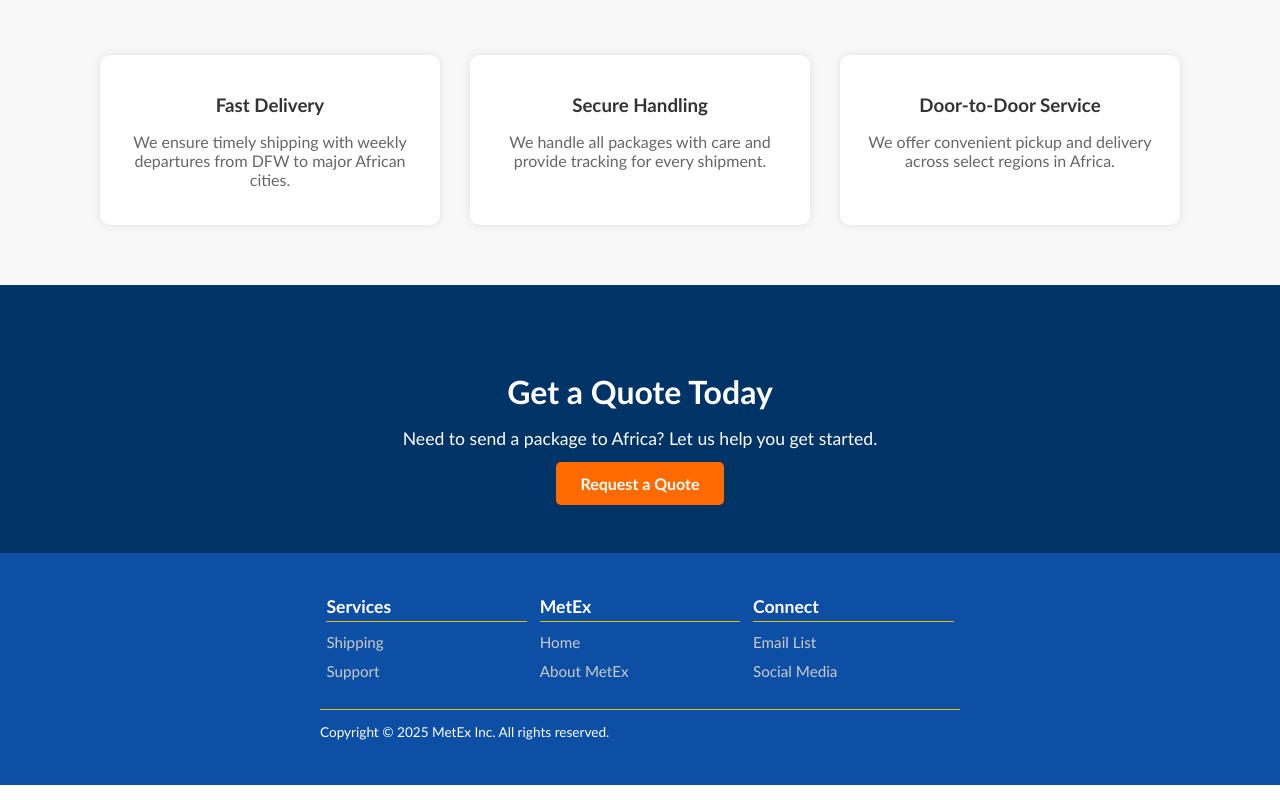
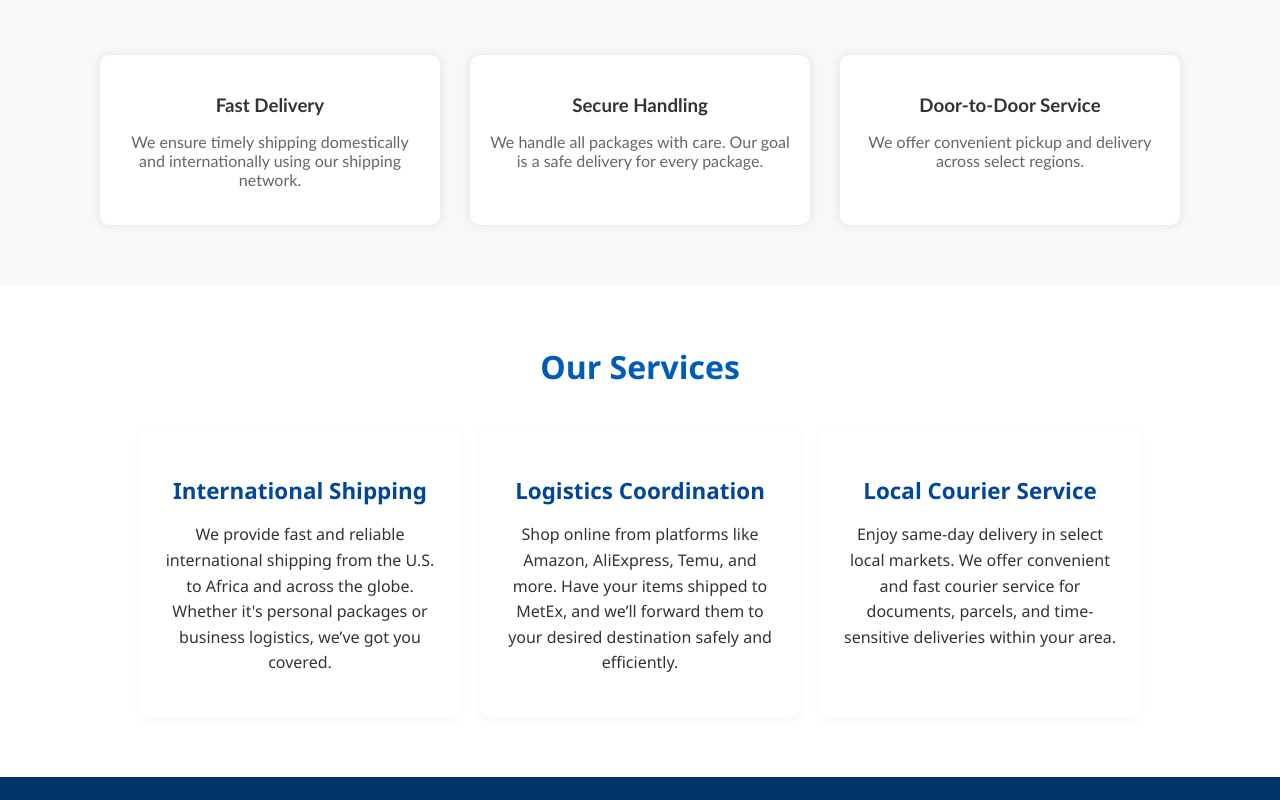
Before and after one commit to davidb221/MetEx, an Angular app: page / in a window 1280 px wide. Shown: the part 540-1340 px from the top of the page. Built offline with nearby package versions, Linux system fonts and the light colour scheme.

Commit message:
home page update to include services

```diff
--- a/src/app/home/home.css
+++ b/src/app/home/home.css
@@ -79,3 +79,55 @@
   font-size: 1.1rem;
   margin-bottom: 25px;
 }
+
+.services {
+  max-width: 1000px;
+  margin: 60px auto;
+  padding: 0 20px;
+  font-family: 'Segoe UI', Tahoma, Geneva, Verdana, sans-serif;
+  text-align: center;
+}
+
+.services h2 {
+  font-size: 2rem;
+  color: #005bbb;
+  margin-bottom: 40px;
+}
+
+.service-list {
+  display: flex;
+  flex-direction: column;
+  gap: 20px;
+}
+
+@media (min-width: 768px) {
+  .service-list {
+    flex-direction: row;
+    justify-content: space-between;
+  }
+}
+
+.service-card {
+  background-color: #ffffff;
+  padding: 25px 20px;
+  border-radius: 8px;
+  box-shadow: 0 2px 8px rgba(0, 0, 0, 0.05);
+  flex: 1;
+  transition: transform 0.2s ease;
+}
+
+.service-card:hover {
+  transform: translateY(-5px);
+}
+
+.service-card h3 {
+  color: #004699;
+  font-size: 1.4rem;
+  margin-bottom: 15px;
+}
+
+.service-card p {
+  font-size: 1rem;
+  line-height: 1.6;
+  color: #333;
+}
--- a/src/app/home/home.html
+++ b/src/app/home/home.html
@@ -1,8 +1,8 @@
 <body>
     <section class="hero">
         <div class="hero-content">
-        <h1>Reliable Shipping Between DFW & Africa</h1>
-        <p>Fast. Secure. Transparent. Serving the Dallas-Fort Worth area with trusted logistics to Africa.</p>
+            <h1>Your Shipping and Logistical Partner</h1>
+            <p>Fast. Secure. Transparent. Serving the Dallas-Fort Worth area with trusted logistical support.</p>
             <a routerLink="" class="cta-button">Start Shipping</a>
         </div>
     </section>
@@ -10,21 +10,39 @@
     <section class="features">
         <div class="feature">
             <h3>Fast Delivery</h3>
-        <p>We ensure timely shipping with weekly departures from DFW to major African cities.</p>
+            <p>We ensure timely shipping domestically and internationally using our shipping network.</p>
         </div>
         <div class="feature">
             <h3>Secure Handling</h3>
-        <p>We handle all packages with care and provide tracking for every shipment.</p>
+            <p>We handle all packages with care. Our goal is a safe delivery for every package.</p>
         </div>
         <div class="feature">
             <h3>Door-to-Door Service</h3>
-        <p>We offer convenient pickup and delivery across select regions in Africa.</p>
+            <p>We offer convenient pickup and delivery across select regions.</p>
+        </div>
+    </section>
+
+    <section class="services">
+        <h2>Our Services</h2>
+        <div class="service-list">
+            <div class="service-card">
+                <h3>International Shipping</h3>
+                <p>We provide fast and reliable international shipping from the U.S. to Africa and across the globe. Whether it's personal packages or business logistics, we’ve got you covered.</p>
+            </div>
+            <div class="service-card">
+                <h3>Logistics Coordination</h3>
+                <p>Shop online from platforms like Amazon, AliExpress, Temu, and more. Have your items shipped to MetEx, and we’ll forward them to your desired destination safely and efficiently.</p>
+            </div>
+            <div class="service-card">
+                <h3>Local Courier Service</h3>
+                <p>Enjoy same-day delivery in select local markets. We offer convenient and fast courier service for documents, parcels, and time-sensitive deliveries within your area.</p>
+            </div>
         </div>
     </section>
 
     <section class="cta">
         <h2>Get a Quote Today</h2>
-    <p>Need to send a package to Africa? Let us help you get started.</p>
+        <p>Need to help shipping your packages? Let us help you get started.</p>
         <a routerLink="estimate" class="cta-button">Request a Quote</a>
     </section>
 </body>
```
Lines whose indentation alone changed are shown as unchanged.
